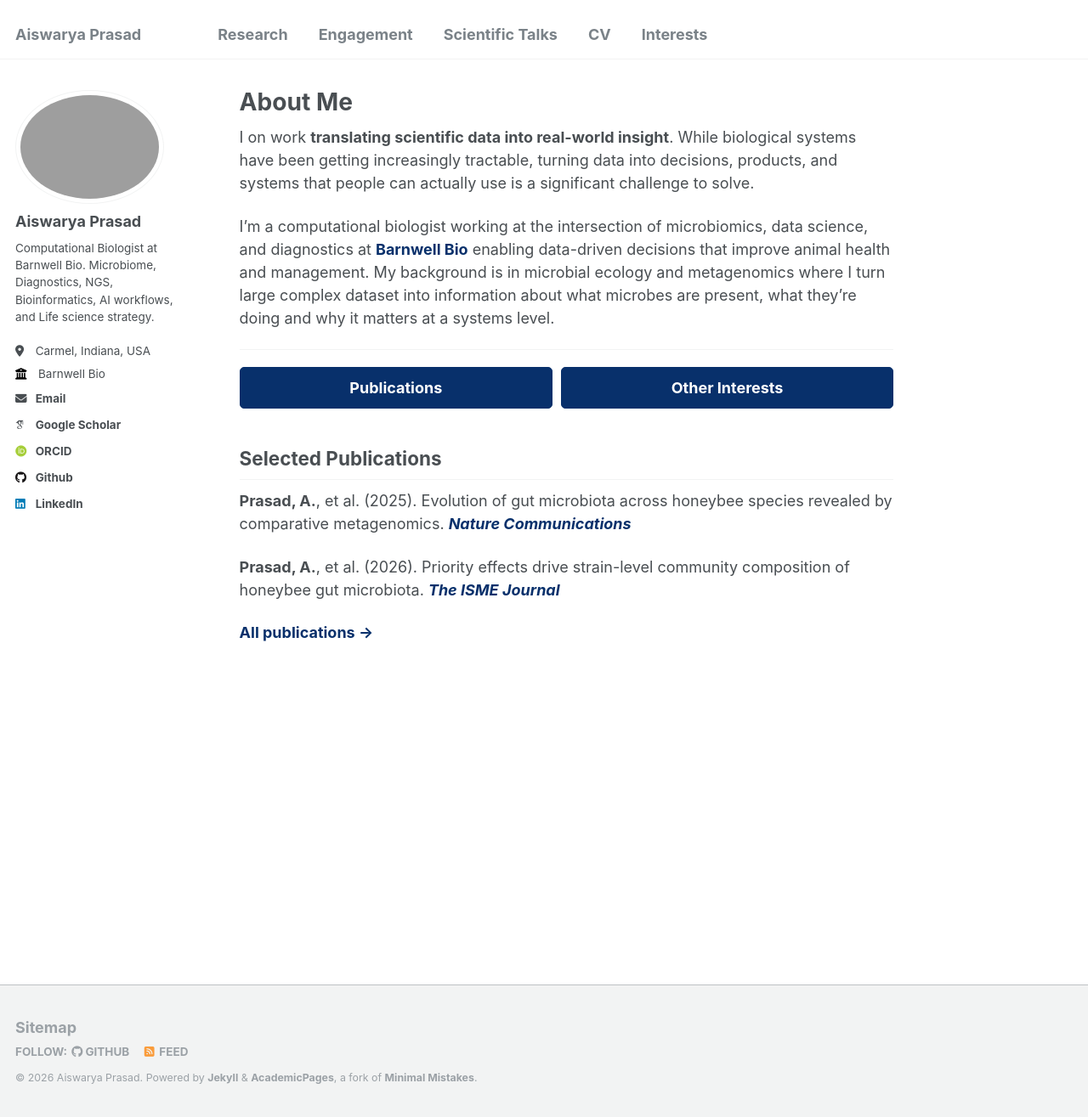
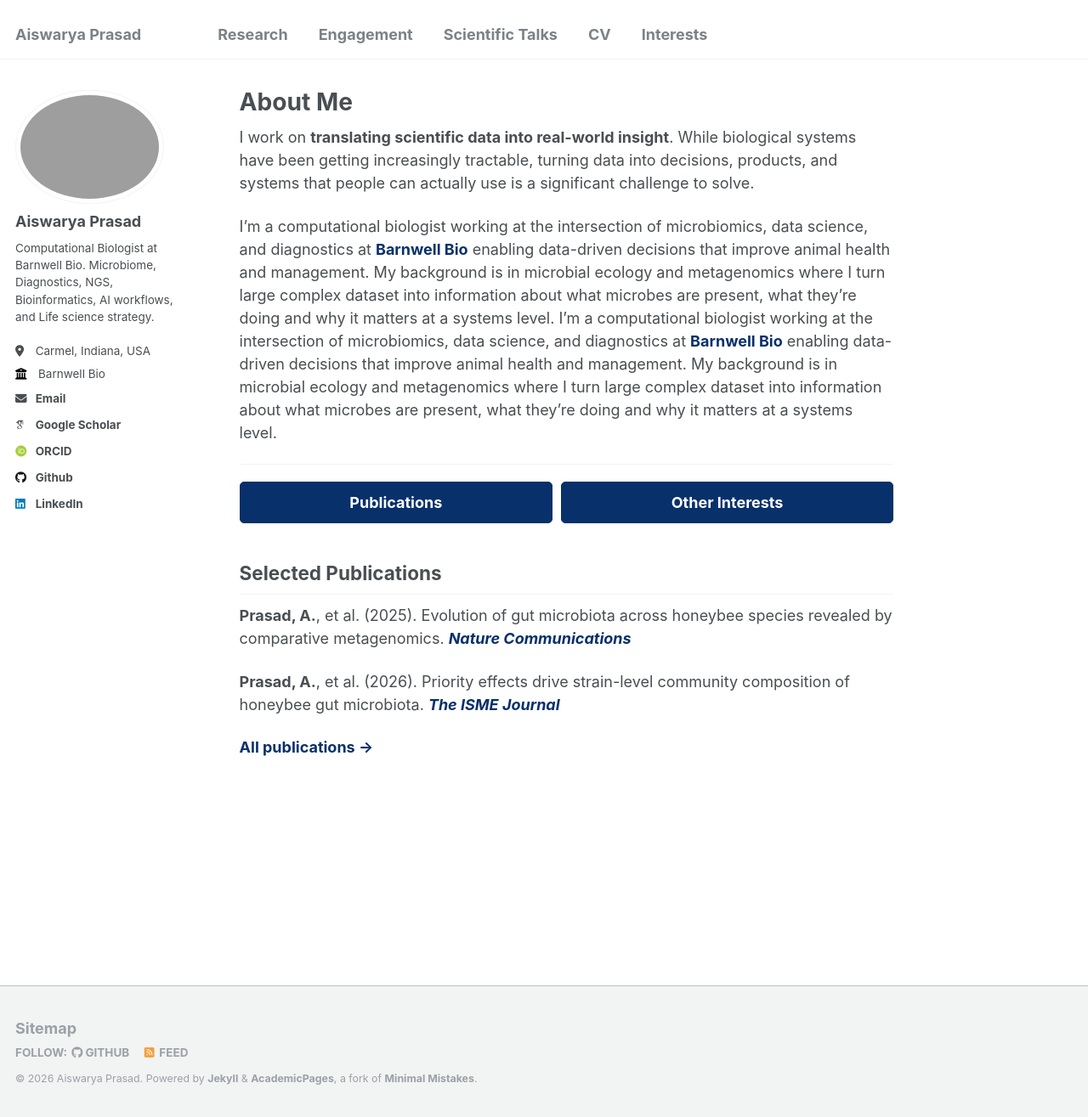
Before and after one commit to Aiswarya-prasad/aiswarya-prasad.github.io, a Jekyll site: the page built from _pages/about.md, in a window 1280 px wide and 1315 px high. Shown: the whole window at 85% size. Built offline with Jekyll 4.4.1, drawn with Linux system fonts in a browser that asks for light colours; some web fonts are replaced.

Commit message:
updated about page

```diff
--- a/_pages/about.md
+++ b/_pages/about.md
@@ -8,8 +8,9 @@
 fmContentType: default
 ---
 
-I on work **translating scientific data into real-world insight**. While biological systems have been getting increasingly tractable, turning data into decisions, products, and systems that people can actually use is a significant challenge to solve.
+I work on **translating scientific data into real-world insight**. While biological systems have been getting increasingly tractable, turning data into decisions, products, and systems that people can actually use is a significant challenge to solve.
 
+I'm a computational biologist working at the intersection of microbiomics, data science, and diagnostics at [Barnwell Bio](https://www.barnwellbio.com) enabling data-driven decisions that improve animal health and management. My background is in microbial ecology and metagenomics where I turn large complex dataset into information about what microbes are present, what they're doing and why it matters at a systems level.
 I'm a computational biologist working at the intersection of microbiomics, data science, and diagnostics at [Barnwell Bio](https://www.barnwellbio.com) enabling data-driven decisions that improve animal health and management. My background is in microbial ecology and metagenomics where I turn large complex dataset into information about what microbes are present, what they're doing and why it matters at a systems level.
 
 ---
```
